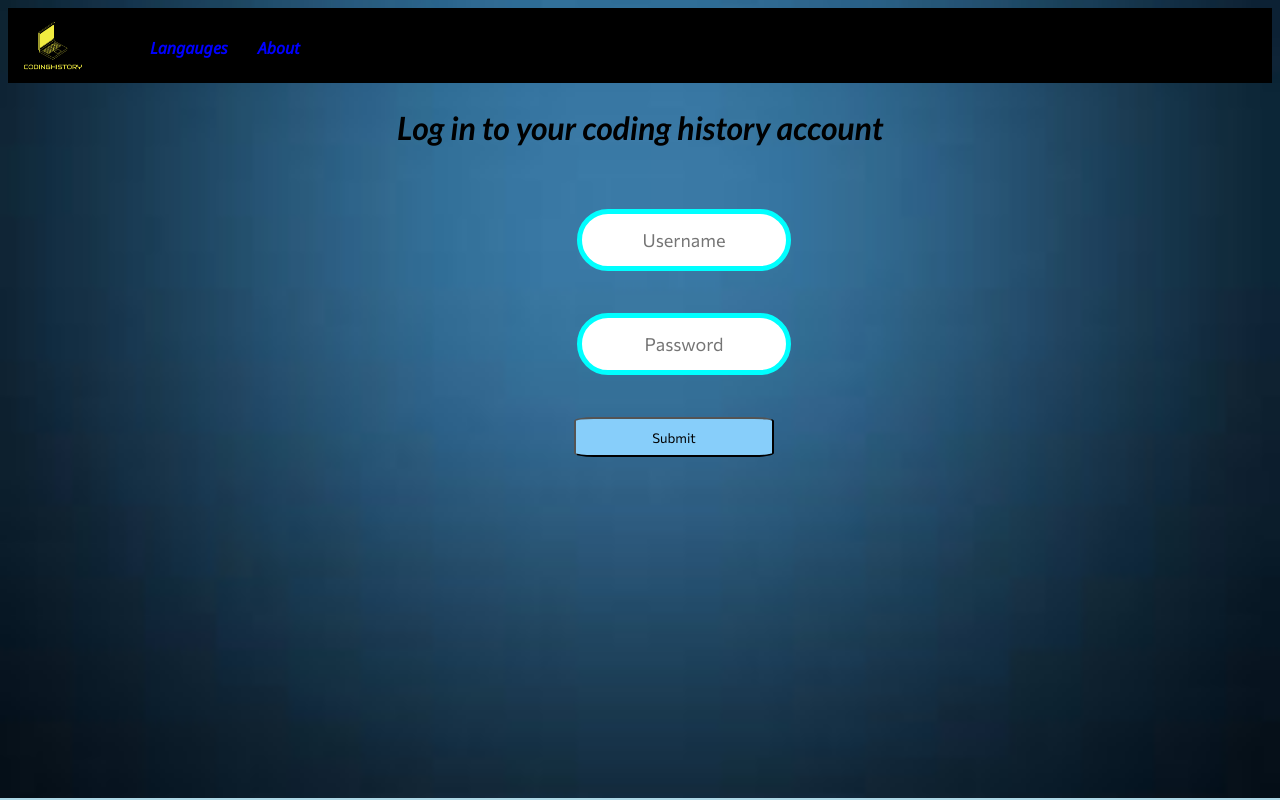
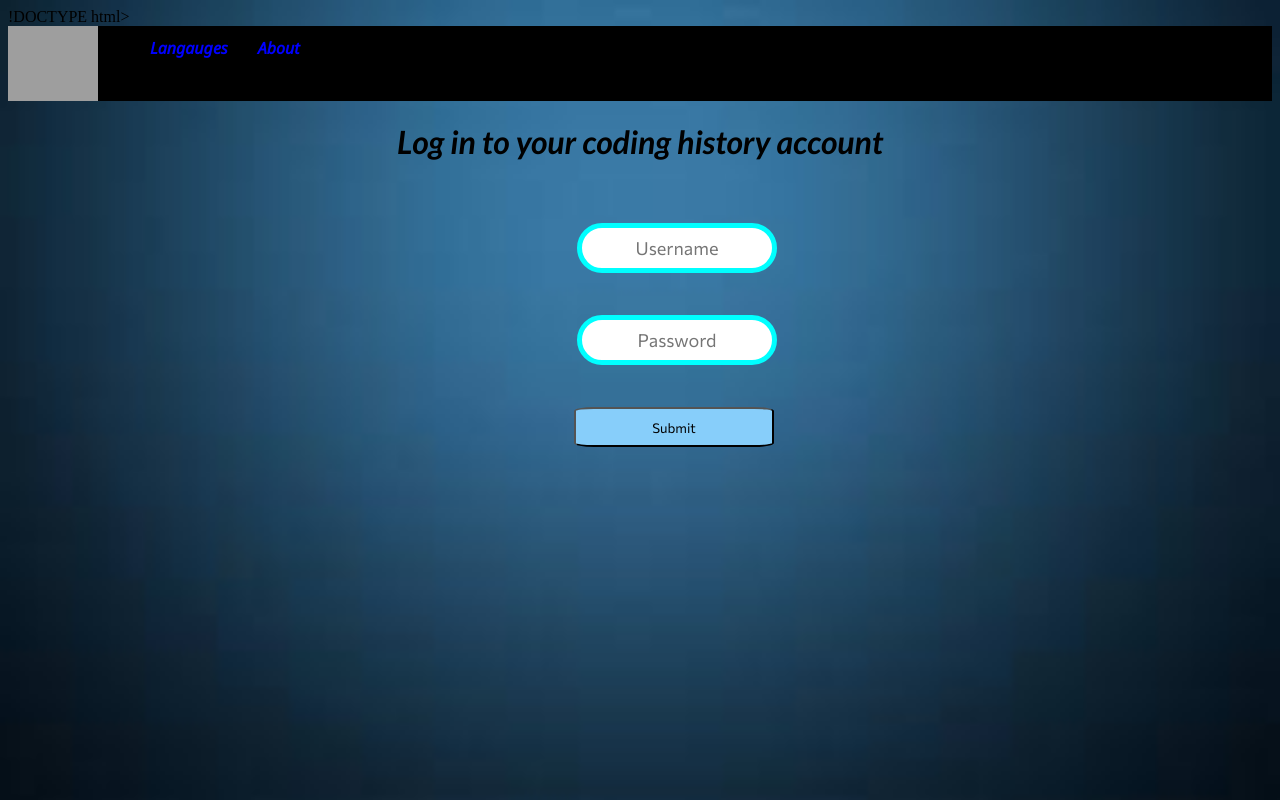
Before and after one commit to sep208/coding-website, a Flask app: template templates/login.html in a window 1280 px wide. Run offline with Flask 2, Linux system fonts and the light colour scheme; the template is opened without the code that fills it, so the values that code supplies are empty; grey boxes are pictures that could not be loaded.

Commit message:
Update login.html

```diff
--- a/templates/login.html
+++ b/templates/login.html
@@ -1,4 +1,4 @@
-<!DOCTYPE html>
+!DOCTYPE html>
 <html><head>
     <title>Coding History - Sign Up</title>
     <link rel="stylesheet" href="../static/signup.css">
@@ -8,7 +8,7 @@
 <body>
 
     <header class="top-bar header">
-        <a href="index.html"> <img id="header-logo" src="../static/logo-no-bg.png"></a>
+        <a href="index.html"> <img id="header-logo" src="../images/logo-no-bg.png"></a>
         <div class="header-options">
 
             <div class="header-main-options small languages-head"><span class="header-options-span small-header-span">Langauges</span>
@@ -37,3 +37,7 @@
         <input type="password" placeholder="Password"class="form"><br><br>
         <input type="submit" id="submit-button"value="Submit">
       </form></div>
+
+
+
+    </body></html>
```
